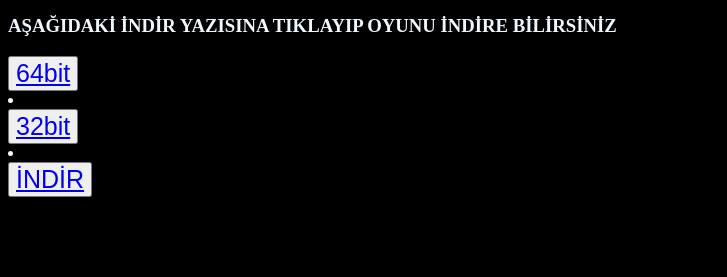
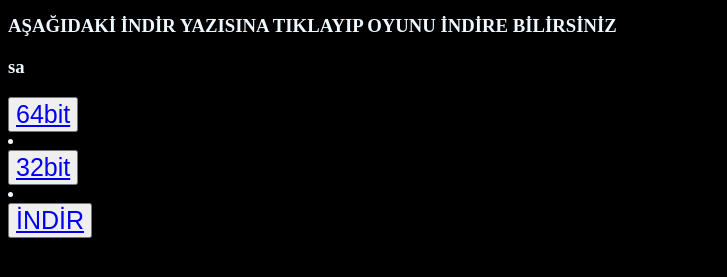
Before and after one commit to mehmetaliorta/oyunbabas-co, a plain HTML site: page index.html in a window 1280 px wide. Shown: the part 477-754 px from the top of the page, without its empty margins (0-727 px from the left). Drawn offline with Linux system fonts and the light colour scheme.

Commit message:
Add files via upload

```diff
--- a/index.html
+++ b/index.html
@@ -36,6 +36,7 @@ li{
 
 <h3>ÖNCELİKLE WİNRAR YOKSA  İNDRİN</h3>
 <h3>AŞAĞIDAKİ İNDİR YAZISINA TIKLAYIP OYUNU İNDİRE BİLİRSİNİZ</h3>
+<h3>sa</h3>
 
     <BUtton>
         <a href="https://www.win-rar.com/fileadmin/winrar-versions/winrar/winrar-x64-624.exe">64bit</a>
```
